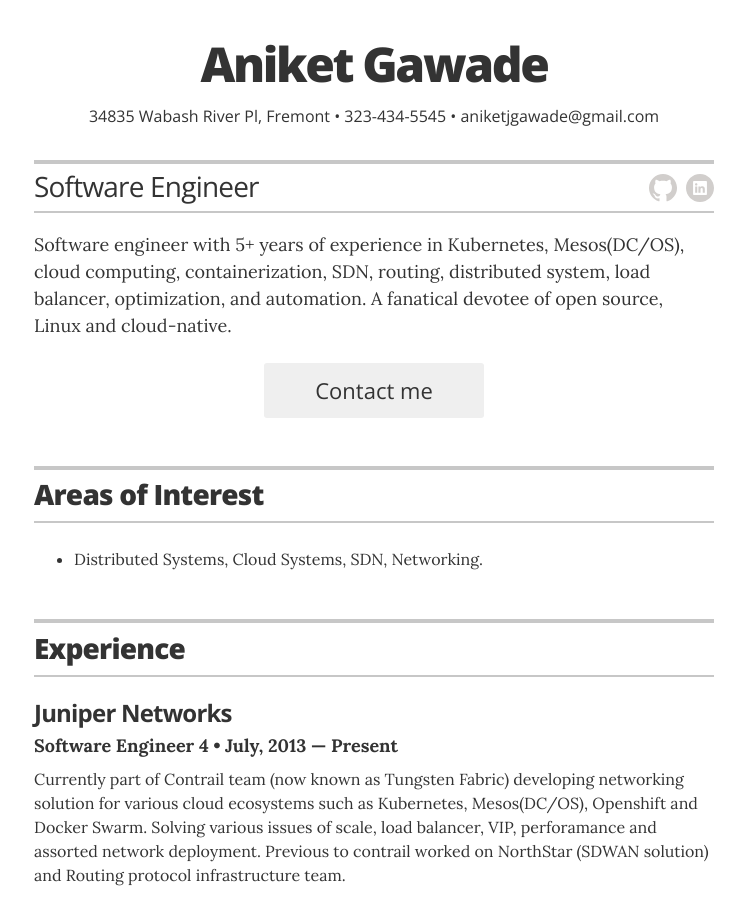
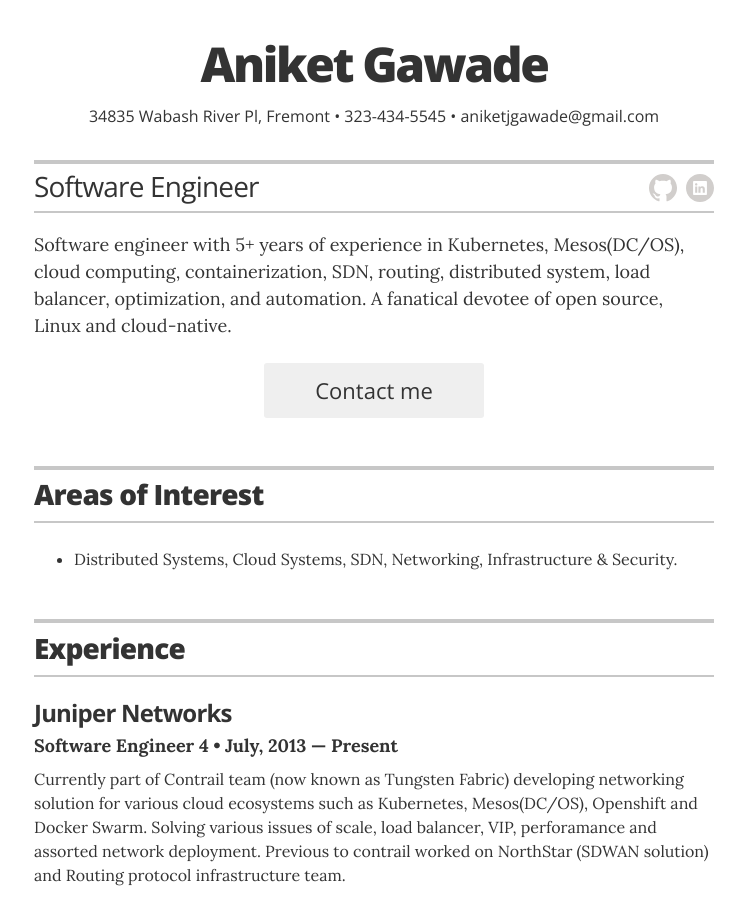
Before and after one commit to sanketgawaderepo/resume, a Jekyll site: the page built from index.html, in a window 1280 px wide and 900 px high. Shown: the whole window, without its empty margins (266-1011 px from the left). Built offline with Jekyll 4.4.1, drawn with Linux system fonts in a browser that asks for light colours.

Commit message:
Update interests.yml

```diff
--- a/_data/interests.yml
+++ b/_data/interests.yml
@@ -1,3 +1,3 @@
 # Interests
-- description: Distributed Systems, Cloud Systems, SDN, Networking.
+- description: Distributed Systems, Cloud Systems, SDN, Networking, Infrastructure & Security.
 #- description: Cloud Systems
```
